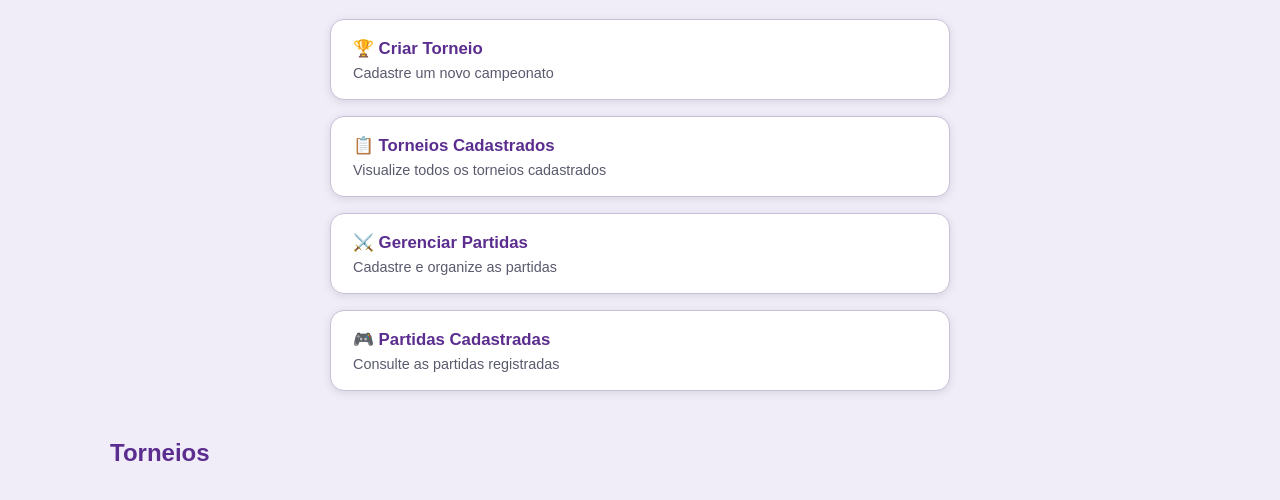
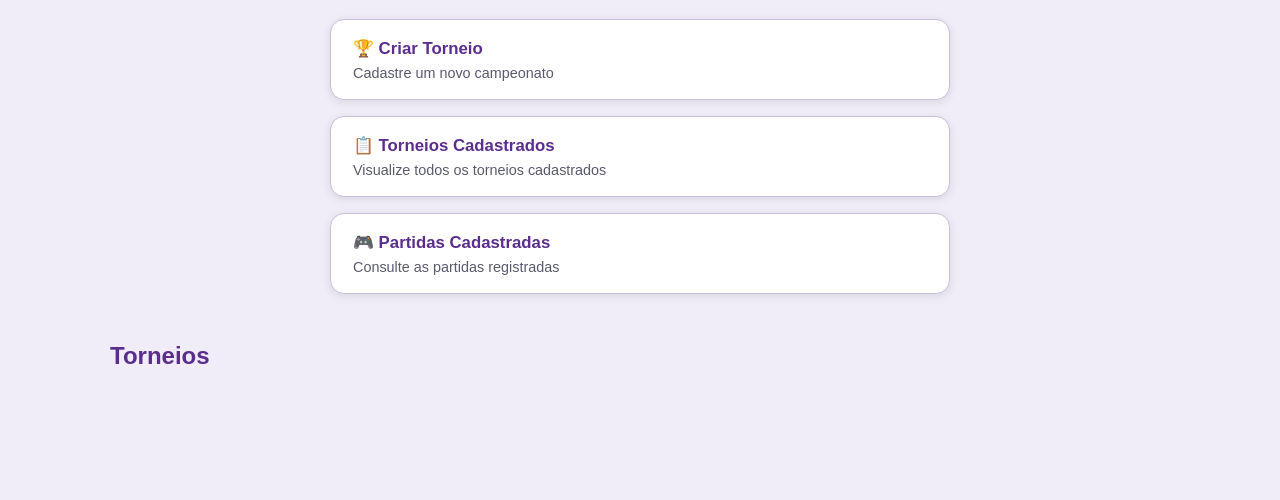
Before and after one commit to Guilherme-sta/Trabalho_Final-PPI, a website: page docs/index.html in a window 1280 px wide. Shown: the part 232-732 px from the top of the page. Drawn offline with Linux system fonts and the light colour scheme; no server answers.

Commit message:
fix: corrige botão desnecessário no index.hmtl

```diff
--- a/docs/index.html
+++ b/docs/index.html
@@ -65,19 +65,6 @@
 
             <span>
                 Visualize todos os torneios cadastrados
-            </span>
-
-        </button>
-
-        <!-- Gerenciar Partidas -->
-        <button
-            class="card-menu"
-            onclick="location.href='partidas.html'">
-
-            <strong>⚔️ Gerenciar Partidas</strong>
-
-            <span>
-                Cadastre e organize as partidas
             </span>
 
         </button>
```
